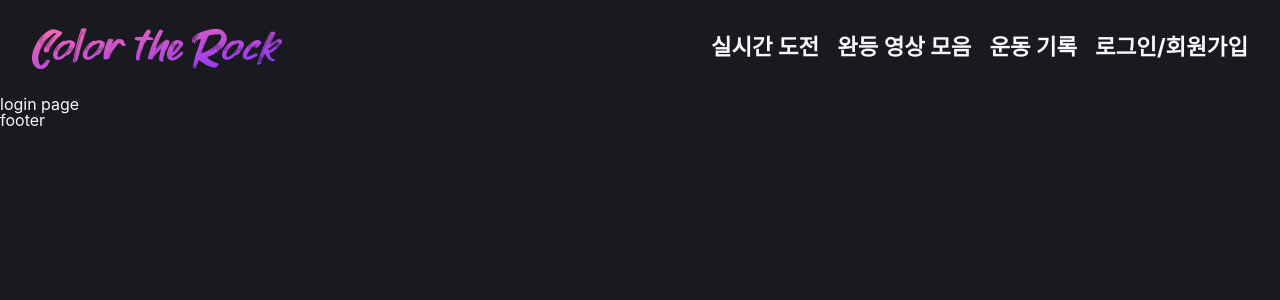
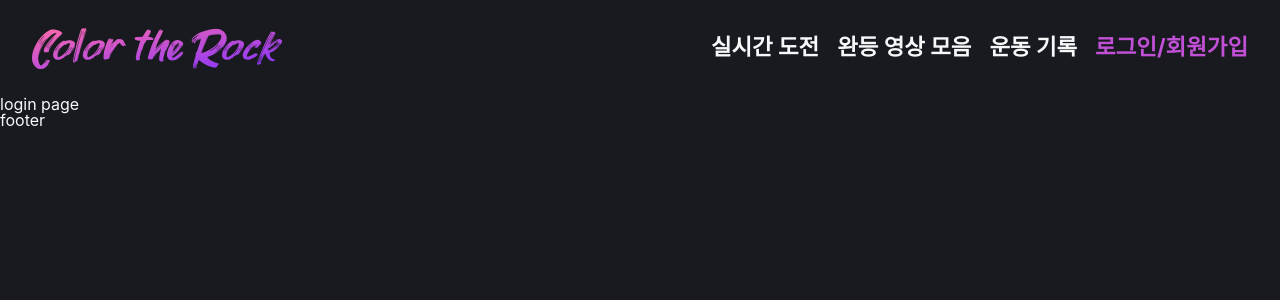
Before and after one commit to Color-the-rock/colortherock, a React (Create React App) app in the folder frontend/color-the-rock-app/: page /login in a window 1280 px wide. Shown: the top 300 px of the page. Built offline with nearby package versions, Linux system fonts and the light colour scheme.

Commit message:
✨ feat : 링크 선택여부에 따른 스타일링

```diff
--- a/frontend/color-the-rock-app/src/components/layout/Header/index.jsx
+++ b/frontend/color-the-rock-app/src/components/layout/Header/index.jsx
@@ -1,4 +1,5 @@
 import React, { useState } from "react";
+import { useLocation } from "react-router-dom";
 import { Mobile, Desktop } from "../Template";
 import * as S from "./style";
 const menuItems = [
@@ -22,6 +23,7 @@ const menuItems = [
 
 const Header = () => {
   const [isShowNav, setShowNav] = useState(false);
+  const location = useLocation();
   const handleSetShowNav = () => {
     setShowNav((prev) => !prev);
   };
@@ -35,7 +37,12 @@ const Header = () => {
               menuItems.length > 0 &&
               menuItems.map((item, index) => (
                 <S.MenuItem key={index}>
-                  <S.SLink to={item.path}>{item.name}</S.SLink>
+                  <S.SLink
+                    to={item.path}
+                    current={item.path === location.pathname}
+                  >
+                    {item.name}
+                  </S.SLink>
                 </S.MenuItem>
               ))}
           </S.Menu>
--- a/frontend/color-the-rock-app/src/components/layout/Header/style.js
+++ b/frontend/color-the-rock-app/src/components/layout/Header/style.js
@@ -64,6 +64,8 @@ export const SLink = styled(Link)`
   font-size: 1.4rem;
   margin: auto 18px;
   font-weight: 700;
+  color: ${(props) =>
+    props.current ? "var(--color-brand-primary)" : "var(--color-primary)"};
   &:last-child {
     margin-right: 0px;
   }
```
